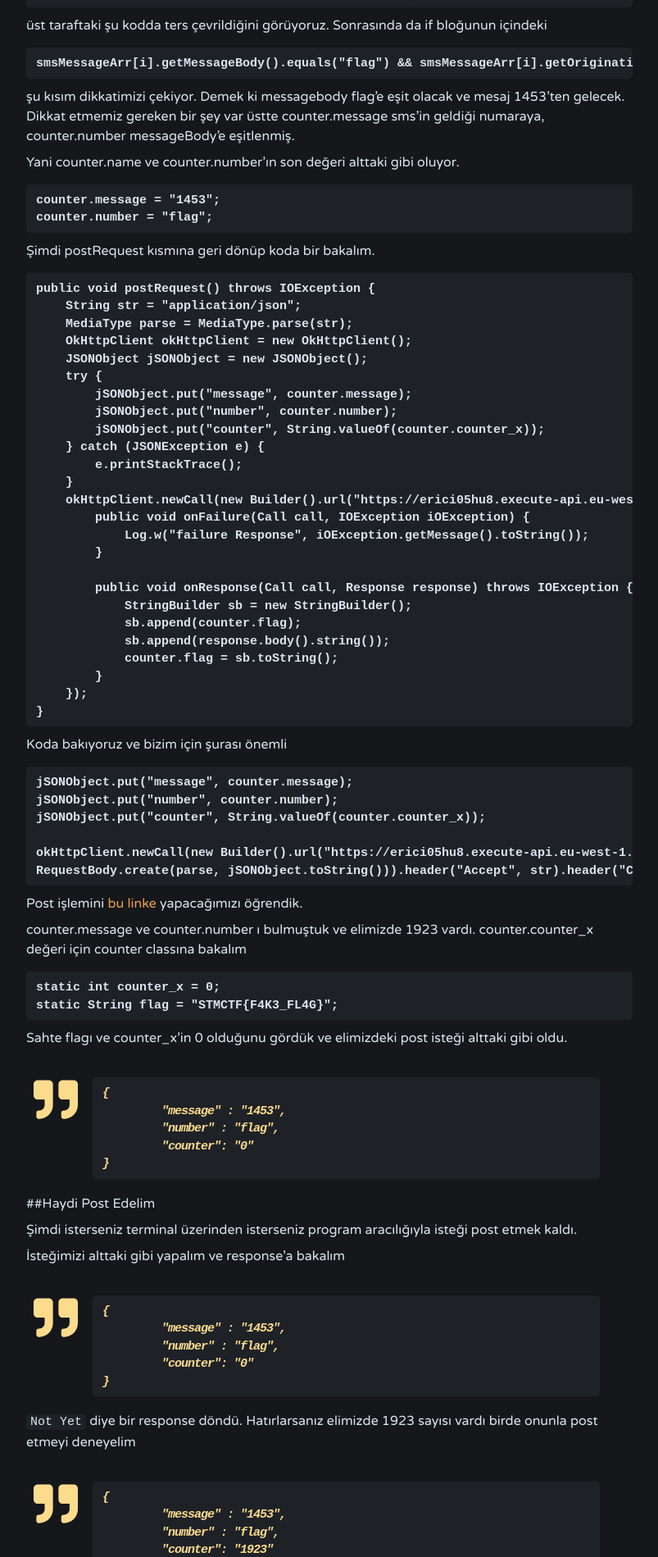
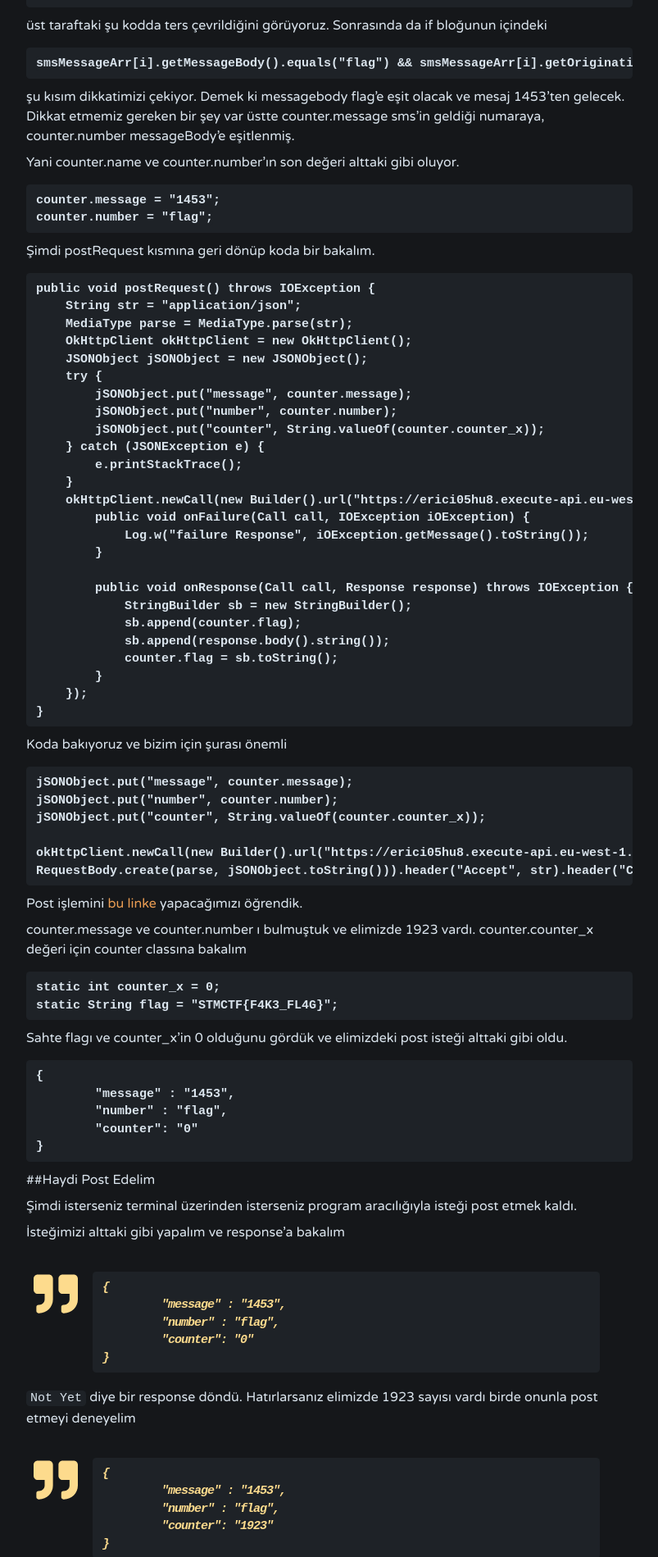
Before and after one commit to Adem68/blog-tr, a Jekyll site: the page built from _posts/2019-09-29-STMCTF-DontBotherMe.md, in a window 1280 px wide. Shown: the part 3745-5644 px from the top of the page at 82% size, without its empty margins (238-1041 px from the left). Built offline with Jekyll 4.4.1, drawn with Linux system fonts in a browser that asks for light colours; nearby versions of some CDN libraries; grey boxes are pictures that could not be loaded.

Commit message:
Update 2019-09-29-STMCTF-DontBotherMe.md

````diff
--- a/_posts/2019-09-29-STMCTF-DontBotherMe.md
+++ b/_posts/2019-09-29-STMCTF-DontBotherMe.md
@@ -234,12 +234,13 @@ static String flag = "STMCTF{F4K3_FL4G}";
 
 Sahte flagı ve counter_x'in 0 olduğunu gördük ve elimizdeki post isteği alttaki gibi oldu.
 
->	{
-		"message" : "1453",
-		"number" : "flag",
-		"counter": "0"
-	}
-
+```
+{
+	"message" : "1453",
+	"number" : "flag",
+	"counter": "0"
+}
+```
 
 ##Haydi Post Edelim
 
@@ -261,6 +262,9 @@ Sahte flagı ve counter_x'in 0 olduğunu gördük ve elimizdeki post isteği alt
 		"counter": "1923"
 	}
 
+
+<img src="https://i.ibb.co/j8Xy4L1/flag.jpg" alt="flag" border="0">
+
 ```
 STMCTF{Bu_Memleket_Tarihte_Turktu_Simdide_Turktur_ve_Oyle_Kalacaktir}
 ```
````
